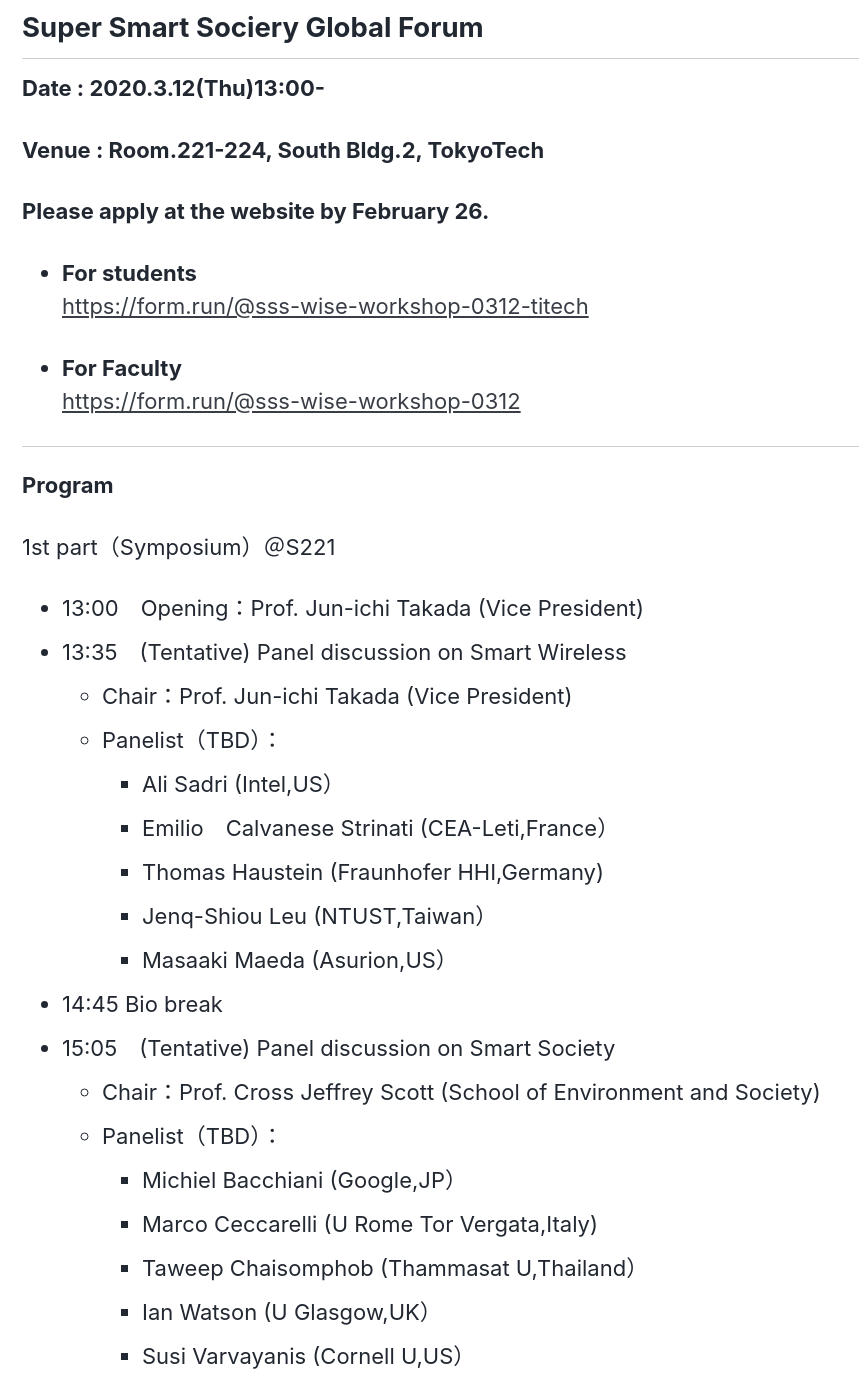
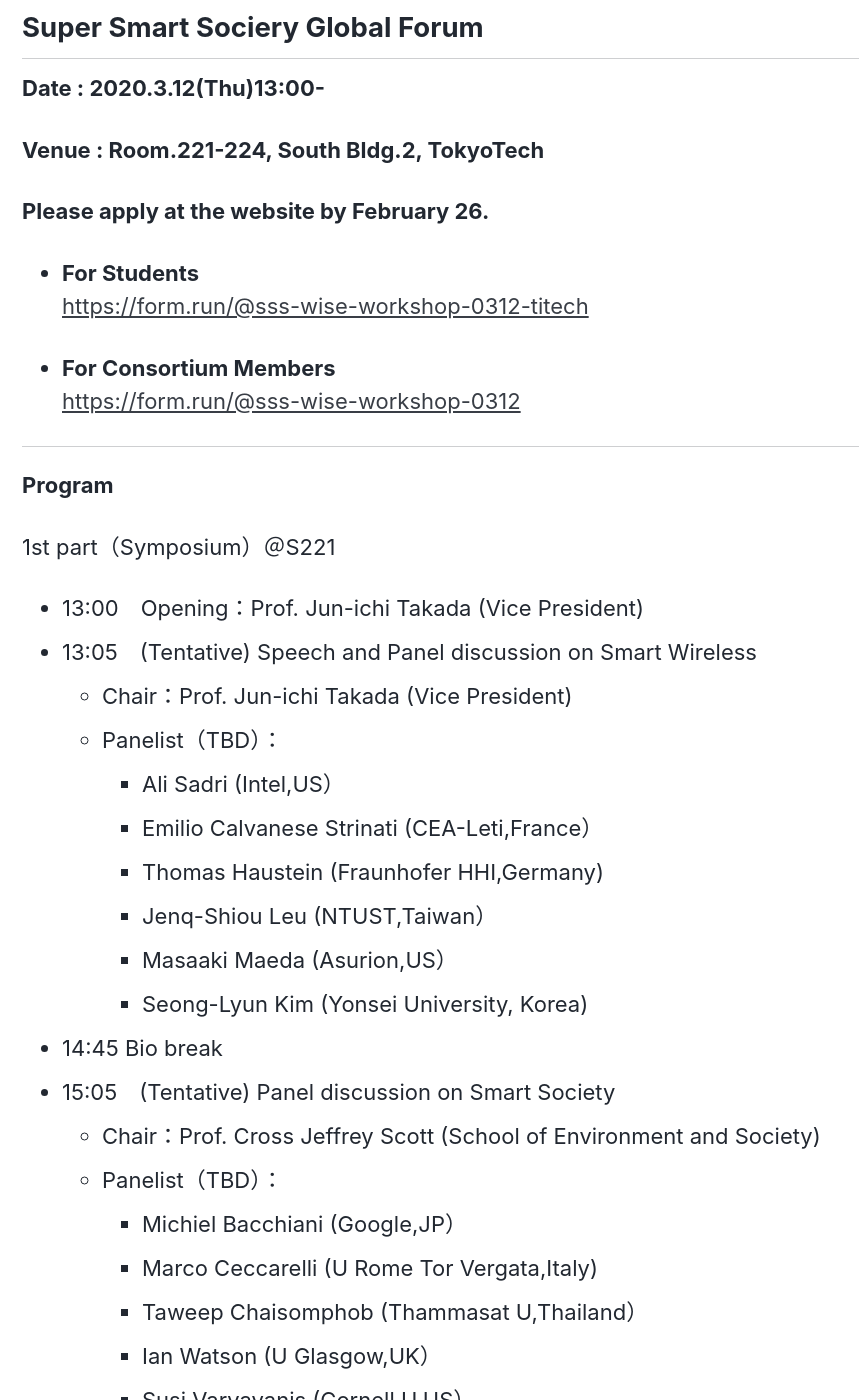
Before and after one commit to fl1d/w0ex.github.io, a Jekyll site: the page built from _pages/global_forum_en.md, in a window 1280 px wide and 1400 px high, scrolled down 509 px. Shown: the whole window, without its empty margins (0-859 px from the left). Built offline with Jekyll 4.4.1, drawn with Linux system fonts in a browser that asks for light colours; cached includes are drawn as plain includes; nearby versions of some CDN libraries.

Commit message:
fix small errors

```diff
--- a/_pages/global_forum_en.md
+++ b/_pages/global_forum_en.md
@@ -35,10 +35,10 @@ header:
 
 **Please apply at the website by February 26.**
 
-* **For students**<br>
+* **For Students**<br>
 [https://form.run/@sss-wise-workshop-0312-titech](https://form.run/@sss-wise-workshop-0312-titech)
 
-* **For Faculty**<br>
+* **For Consortium Members**<br>
 [https://form.run/@sss-wise-workshop-0312](https://form.run/@sss-wise-workshop-0312)
 
 <hr>
@@ -48,14 +48,15 @@ header:
 1st part（Symposium）＠S221
 
 * 13:00　Opening：Prof. Jun-ichi Takada (Vice President)
-* 13:35　(Tentative) Panel discussion on Smart Wireless
+* 13:05　(Tentative) Speech and Panel discussion on Smart Wireless
   * Chair：Prof. Jun-ichi Takada (Vice President)
   * Panelist（TBD）：
     * Ali Sadri (Intel,US）
-    * Emilio　Calvanese Strinati (CEA-Leti,France）
+    * Emilio Calvanese Strinati (CEA-Leti,France）
     * Thomas Haustein (Fraunhofer HHI,Germany)
     * Jenq-Shiou Leu (NTUST,Taiwan）
     * Masaaki Maeda (Asurion,US）
+    * Seong-Lyun Kim (Yonsei University, Korea)
 * 14:45   Bio break
 * 15:05　(Tentative) Panel discussion on Smart Society
   * Chair：Prof. Cross Jeffrey Scott (School of Environment and Society)
```
Also changed, not shown: _pages/global_forum.md (+4 -3 lines), _pages/guide_en.md (+1 -1 lines).
